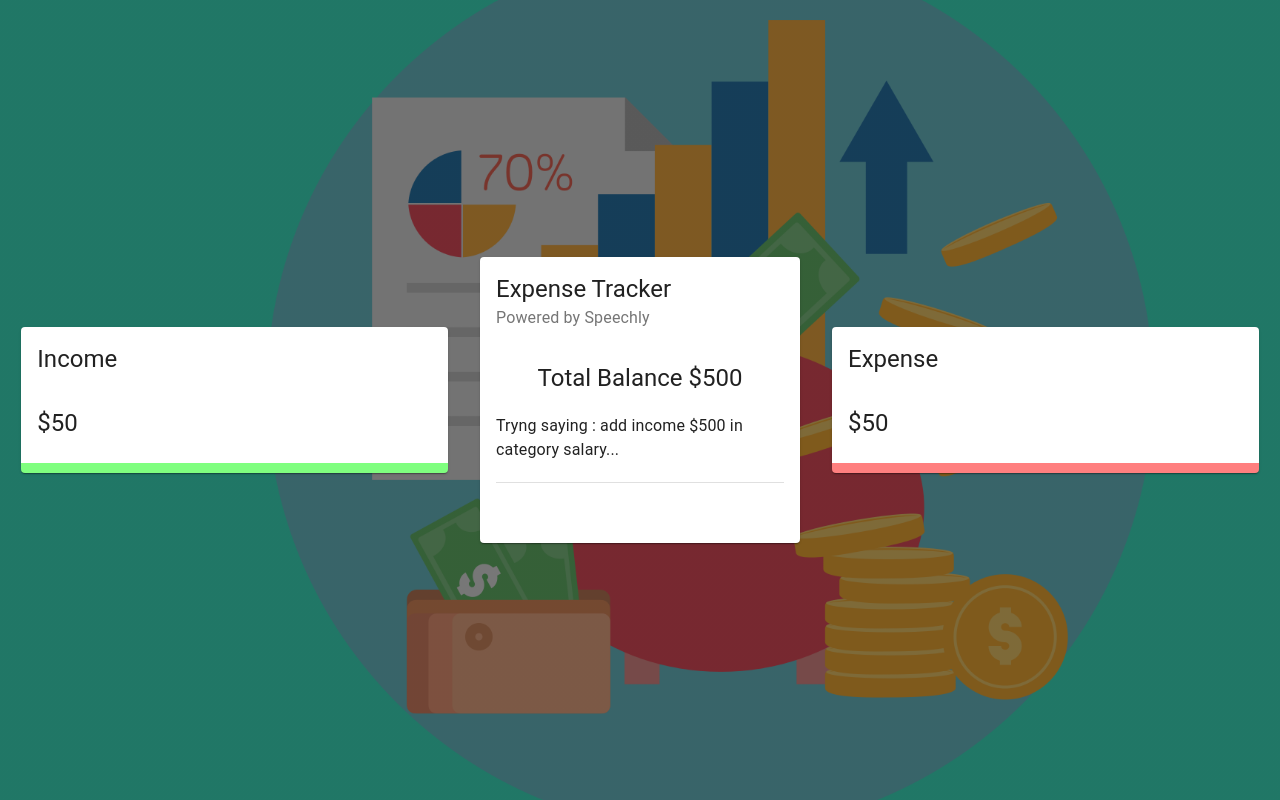
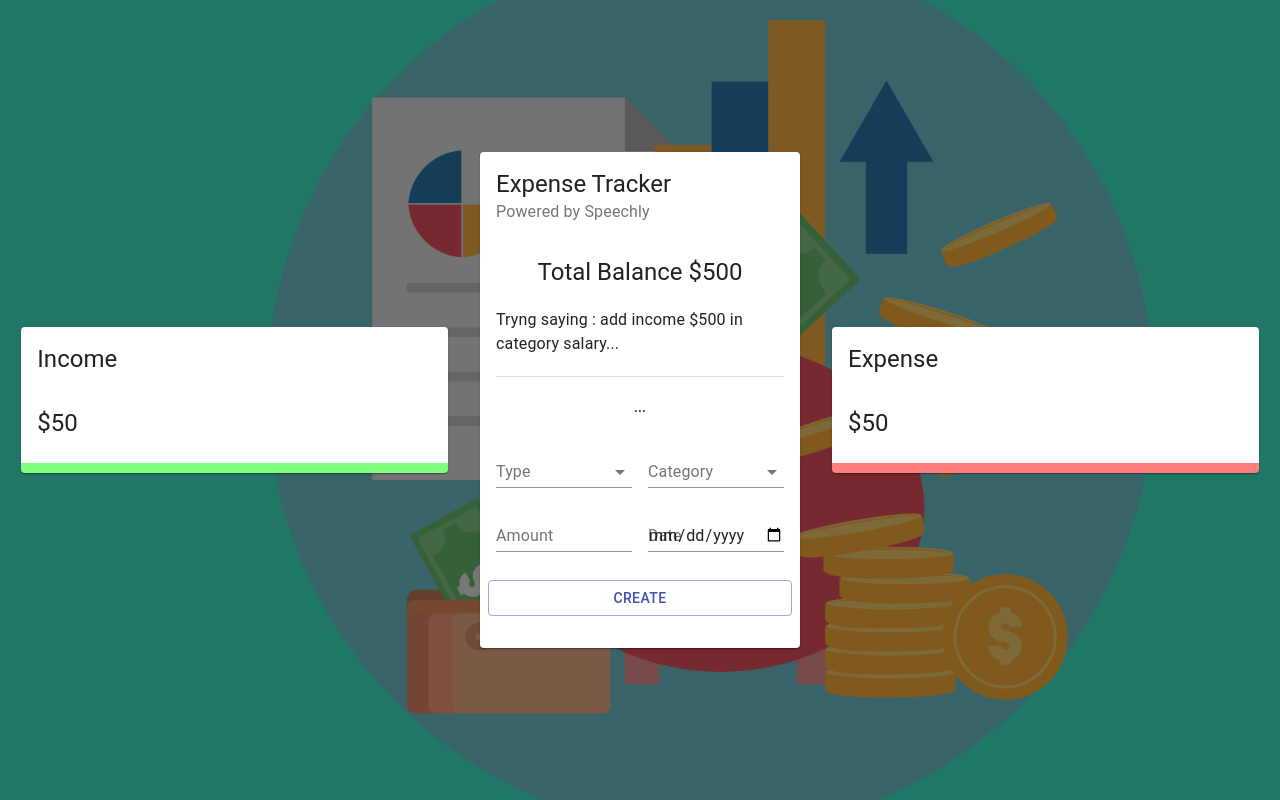
Before and after one commit to usmanwahyuhp/voice-expense-tracker, a React (Create React App) app: page / in a window 1280 px wide. Built offline with nearby package versions, Linux system fonts and the light colour scheme.

Commit message:
Main form layout

```diff
--- /dev/null
+++ b/src/components/Main/Form/Form.jsx
@@ -0,0 +1,45 @@
+import React from 'react'
+import { TextField, Typography, Grid, Button, FormControl, InputLabel, Select, MenuItem } from '@material-ui/core';
+
+import  useStyle from './styles';
+
+const Form = () => {
+    const classes = useStyle();
+
+    return (
+        <Grid container spacing={2}>
+            <Grid item xs={12}>
+                <Typography align="center" variant="subtitle2" gutterBottom>
+                    ...
+                </Typography>
+            </Grid>
+            <Grid item xs={6}>
+                <FormControl fullWidth>
+                    <InputLabel>Type</InputLabel>
+                    <Select>
+                        <MenuItem value="Income">Income</MenuItem>
+                        <MenuItem value="Expense">Expense</MenuItem>
+                    </Select>
+                </FormControl>
+            </Grid>
+            <Grid item xs={6}>
+                <FormControl fullWidth>
+                    <InputLabel>Category</InputLabel>
+                    <Select>
+                        <MenuItem value="bussiness">Bussiness</MenuItem>
+                        <MenuItem value="salary">Salary</MenuItem>
+                    </Select>
+                </FormControl>
+            </Grid>
+            <Grid item xs={6}>
+                <TextField type="number" label="Amount" fullWidth />
+            </Grid>
+            <Grid item xs={6}>
+                <TextField type="date" label="Date" fullWidth />
+            </Grid>
+            <Button className={classes.button} variant="outlined" color="primary" fullWidth>Create</Button>
+        </Grid>
+    )
+}
+
+export default Form
--- /dev/null
+++ b/src/components/Main/Form/styles.js
@@ -0,0 +1,12 @@
+import { makeStyles } from '@material-ui/core/styles';
+
+export default makeStyles(() => ({
+  radioGroup: {
+    display: 'flex',
+    justifyContent: 'center',
+    marginBottom: '-10px',
+  },
+  button: {
+    marginTop: '20px',
+  },
+}));
--- a/src/components/Main/Main.jsx
+++ b/src/components/Main/Main.jsx
@@ -2,6 +2,7 @@
 import { Card, CardHeader, CardContent, Typography, Grid, Divider } from '@material-ui/core';
 
 import useStyles from './styles';
+import Form from './Form/Form';
 
 const Main = () => {
     const classes = useStyles();
@@ -16,7 +17,7 @@
                 Tryng saying : add income $500 in category salary...
                 </Typography>
                 <Divider className={classes.divider} />
-                {/* <Form /> */}
+                <Form />
             </CardContent>
             <CardContent className={classes.cartContent}>
                 <Grid container spacing={2}>
```
